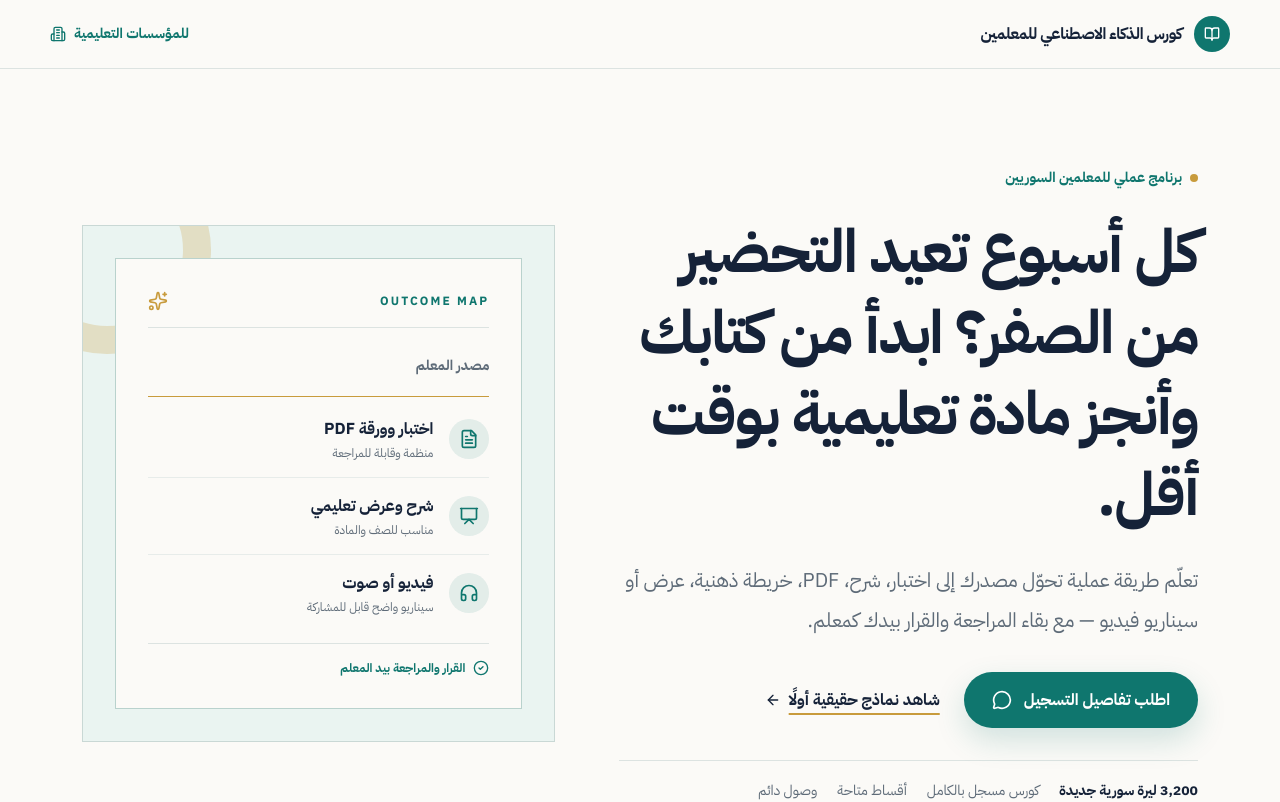
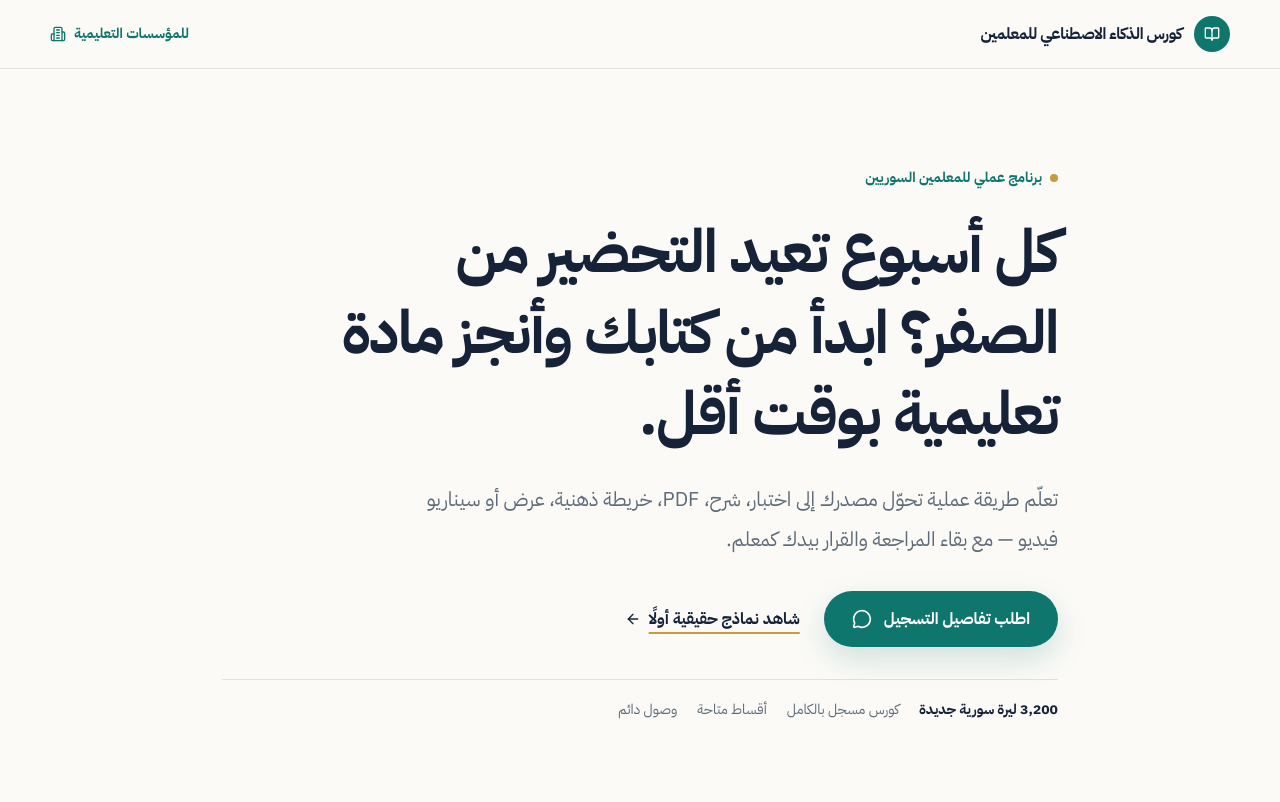
Before and after one commit to fhrrutedf/notebooklm-course-landing, a Next.js app: page / in a window 1280 px wide. Shown: the top 802 px of the page. Built offline with nearby package versions, Linux system fonts and the light colour scheme.

Commit message:
Remove unclear outcome map from landing hero

```diff
--- a/src/app/page.tsx
+++ b/src/app/page.tsx
@@ -12,7 +12,6 @@ import {
   FileText,
   MessageCircle,
   Shield,
-  Sparkles,
   Star,
   Zap,
   FileOutput,
@@ -159,8 +158,8 @@ export default function LandingPage() {
 
       {/* ===== 2. SALES HERO ===== */}
       <section className="overflow-hidden border-b border-[#DCE3E1] bg-[#FBFAF7]">
-        <div className="mx-auto grid max-w-[1180px] items-center gap-12 px-5 py-16 md:grid-cols-[1.1fr_0.9fr] md:gap-16 md:px-8 md:py-24">
-          <div className="order-2 md:order-1">
+        <div className="mx-auto max-w-[900px] px-5 py-16 md:px-8 md:py-24">
+          <div>
             <div className="mb-6 inline-flex items-center gap-2 text-sm font-bold text-[#0F766E]">
               <span className="h-2 w-2 rounded-full bg-[#C89B3C]" />
               برنامج عملي للمعلمين السوريين
@@ -189,38 +188,6 @@ export default function LandingPage() {
             </div>
           </div>
 
-          <div className="order-1 md:order-2">
-            <div className="relative overflow-hidden border border-[#C9D8D5] bg-[#EAF4F1] p-5 md:p-8">
-              <div className="absolute -left-20 -top-20 h-52 w-52 rounded-full border-[28px] border-[#C89B3C]/25" />
-              <div className="relative border border-[#B9D2CD] bg-[#FBFAF7] p-6 md:p-8">
-                <div className="flex items-center justify-between border-b border-[#DCE3E1] pb-4">
-                  <span className="text-xs font-bold tracking-[0.18em] text-[#0F766E]">OUTCOME MAP</span>
-                  <Sparkles className="h-5 w-5 text-[#C89B3C]" />
-                </div>
-                <p className="mt-7 text-sm font-bold text-[#5E6B78]">مصدر المعلم</p>
-                <div className="my-5 h-px bg-[#C89B3C]" />
-                <div className="space-y-4">
-                  {[
-                    { icon: FileText, title: 'اختبار وورقة PDF', text: 'منظمة وقابلة للمراجعة' },
-                    { icon: Presentation, title: 'شرح وعرض تعليمي', text: 'مناسب للصف والمادة' },
-                    { icon: Headphones, title: 'فيديو أو صوت', text: 'سيناريو واضح قابل للمشاركة' },
-                  ].map((item) => (
-                    <div key={item.title} className="flex items-center gap-4 border-b border-[#E7ECEA] pb-4 last:border-b-0 last:pb-0">
-                      <span className="flex h-10 w-10 shrink-0 items-center justify-center rounded-full bg-[#0F766E]/10 text-[#0F766E]"><item.icon className="h-5 w-5" /></span>
-                      <div>
-                        <p className="font-bold text-[#152238]">{item.title}</p>
-                        <p className="mt-1 text-xs text-[#5E6B78]">{item.text}</p>
-                      </div>
-                    </div>
-                  ))}
-                </div>
-                <div className="mt-7 flex items-center gap-2 border-t border-[#DCE3E1] pt-4 text-xs font-bold text-[#0F766E]">
-                  <CheckCircle2 className="h-4 w-4" />
-                  القرار والمراجعة بيد المعلم
-                </div>
-              </div>
-            </div>
-          </div>
         </div>
       </section>
 
```
